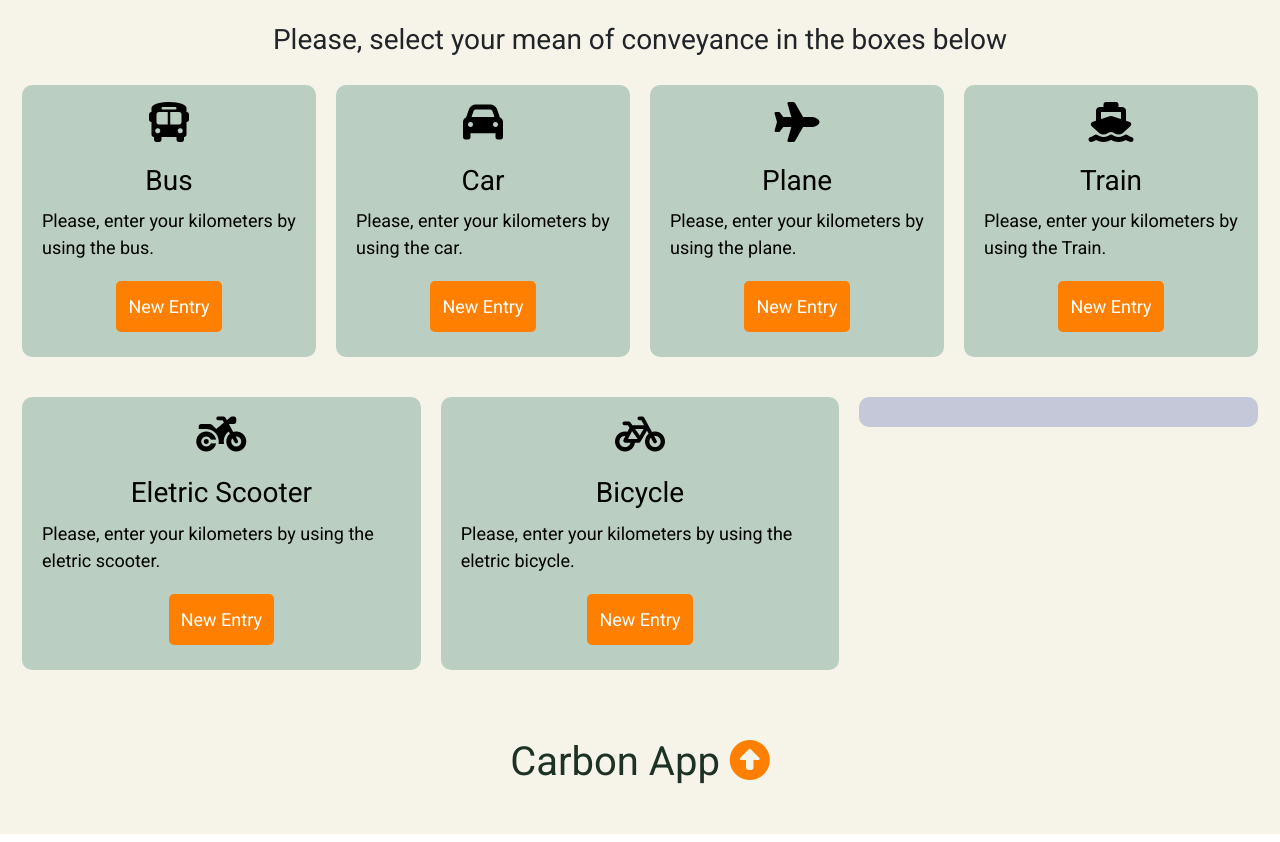
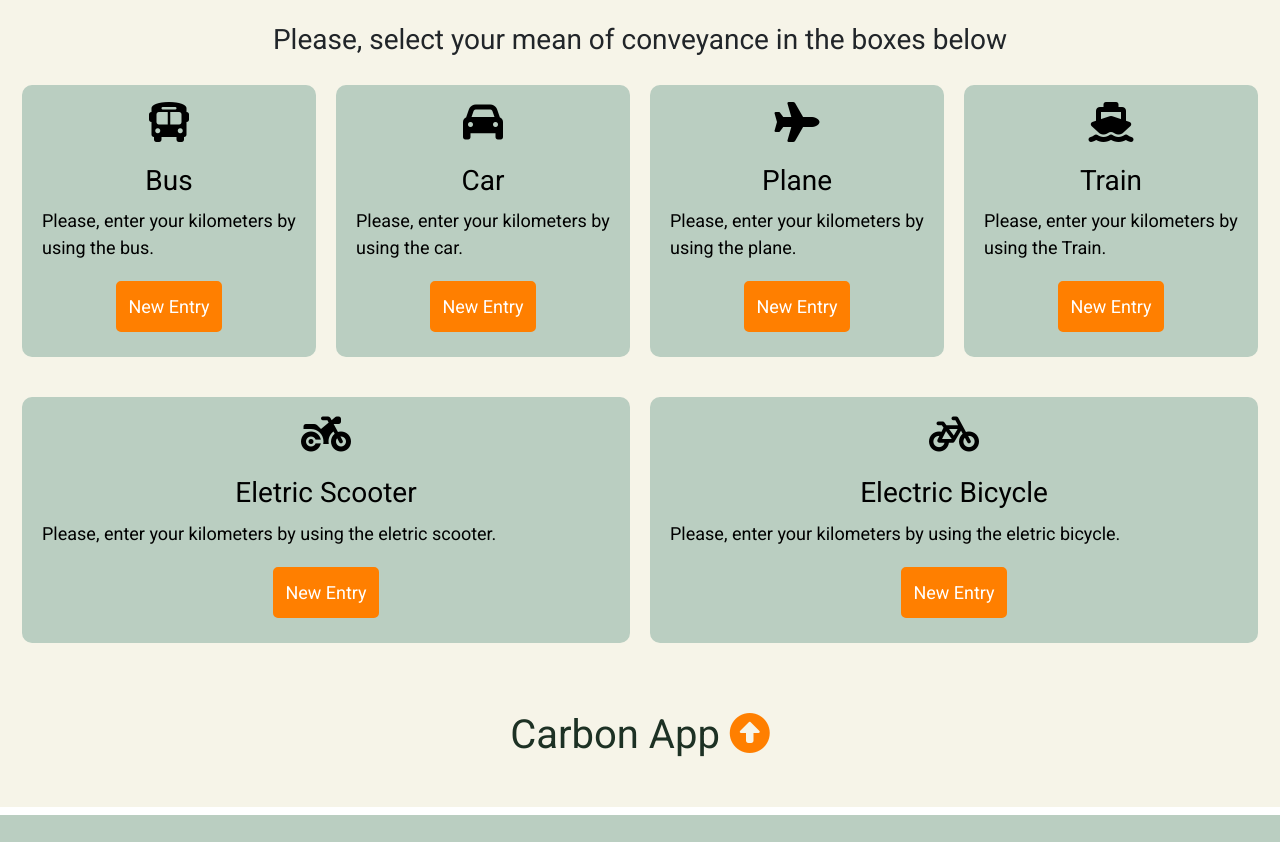
Before and after one commit to Andrei-Cos/Carbon_App_Grp1, a Flask app: page /carbon_app in a window 1280 px wide. Shown: the part 514-1356 px from the top of the page. After the commit the page ends 1329 px from the top, so only its background shows below. Run offline with Flask 2, Linux system fonts and the light colour scheme; a user stored in the database is signed in; some libraries are stand-ins or nearby versions.

Commit message:
Update carbon_app.html

```diff
--- a/capp/templates/carbon_app/carbon_app.html
+++ b/capp/templates/carbon_app/carbon_app.html
@@ -129,15 +129,16 @@
           <div class="h1 mb-3" style="text-align: center;">
             <i class="fa-solid fa-bicycle"></i>
           </div>
-          <h3>Bicycle</h3>
+          <h3>Electric Bicycle</h3>
           <p>Please, enter your kilometers by using the eletric bicycle.
           </p>
           <div class="section_container_buttons_carbon_app_new_entry_main">
             <a class="btn_carbon_app_new_entry_main" href="{{url_for('carbon_app.new_entry_ElBicycle')}}">New Entry</a>
           </div>
         </div>
-        <div class="box" style="background-color:#c5c8d9;">
-        </div>
+
+    </div>
+    <div class="box" style="background-color:#BACEC1;">
     </div>
 
 </section>
```
